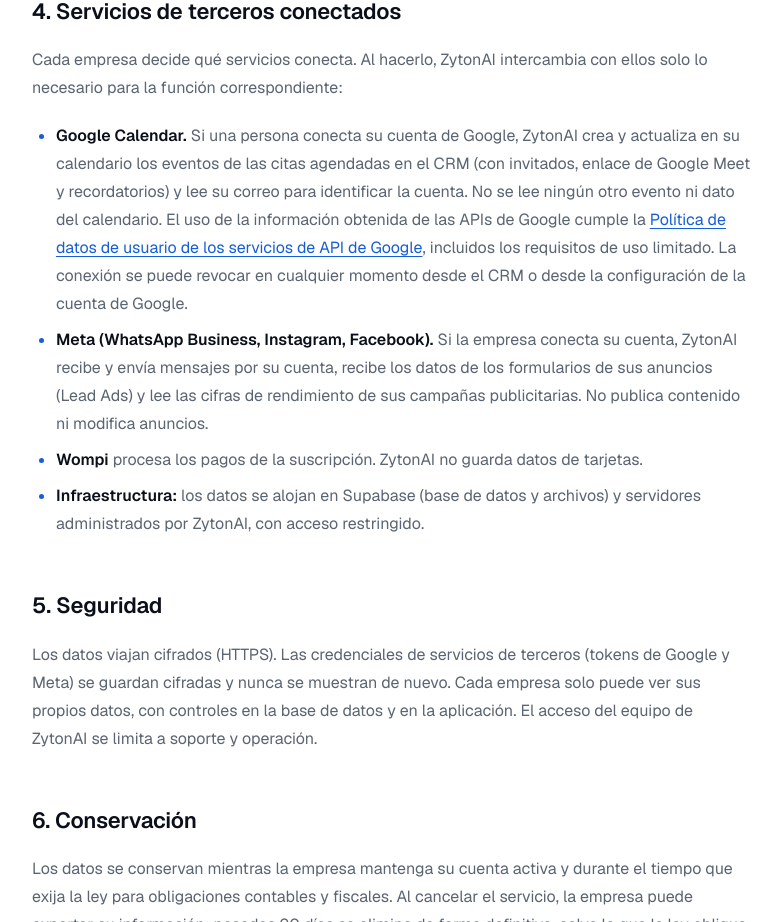
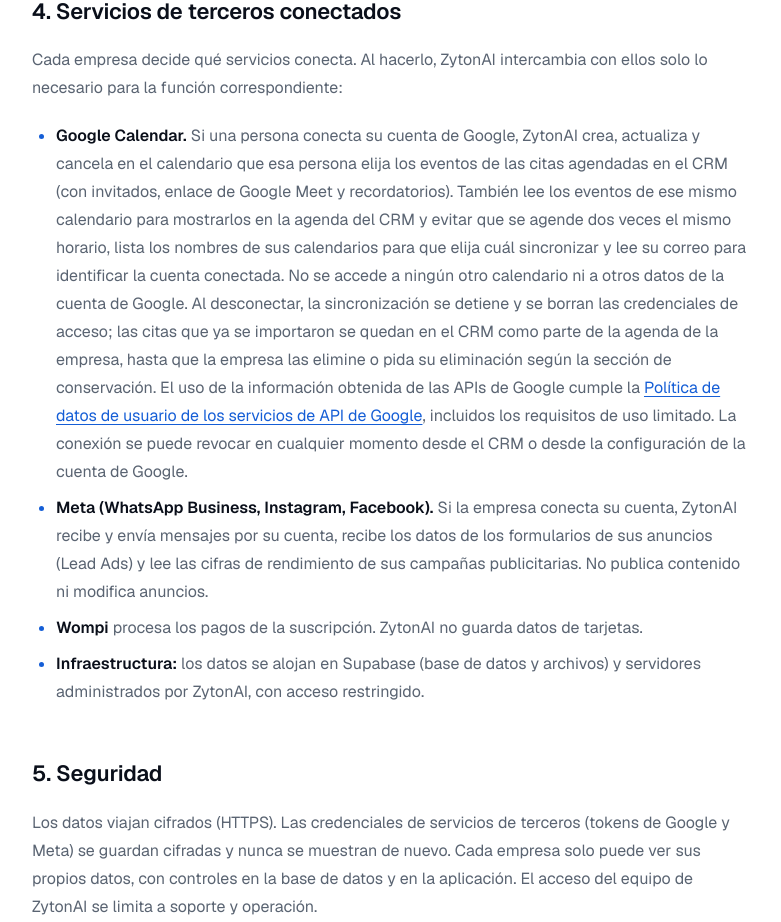
Before and after one commit to ZytonAI/Paguina-WEB-Zyton, a Next.js app: page /privacidad in a window 1280 px wide. Shown: the part 1880-2802 px from the top of the page, without its empty margins (248-1029 px from the left). Built offline with nearby package versions, Linux system fonts and the light colour scheme.

Commit message:
Privacidad: Google Calendar reconoce la lectura de eventos y que las citas importadas se quedan al desconectar
Co-Authored-By: Claude Opus 5.5 <noreply@anthropic.com>

```diff
--- a/src/app/privacidad/page.tsx
+++ b/src/app/privacidad/page.tsx
@@ -110,10 +110,18 @@ export default function PrivacidadPage() {
       <ul>
         <li>
           <strong>Google Calendar.</strong> Si una persona conecta su cuenta de
-          Google, ZytonAI crea y actualiza en su calendario los eventos de las
-          citas agendadas en el CRM (con invitados, enlace de Google Meet y
-          recordatorios) y lee su correo para identificar la cuenta. No se lee
-          ningún otro evento ni dato del calendario. El uso de la información
+          Google, ZytonAI crea, actualiza y cancela en el calendario que esa
+          persona elija los eventos de las citas agendadas en el CRM (con
+          invitados, enlace de Google Meet y recordatorios). También lee los
+          eventos de ese mismo calendario para mostrarlos en la agenda del CRM y
+          evitar que se agende dos veces el mismo horario, lista los nombres de
+          sus calendarios para que elija cuál sincronizar y lee su correo para
+          identificar la cuenta conectada. No se accede a ningún otro calendario
+          ni a otros datos de la cuenta de Google. Al desconectar, la
+          sincronización se detiene y se borran las credenciales de acceso; las
+          citas que ya se importaron se quedan en el CRM como parte de la agenda
+          de la empresa, hasta que la empresa las elimine o pida su eliminación
+          según la sección de conservación. El uso de la información
           obtenida de las APIs de Google cumple la{" "}
           <a
             href="https://developers.google.com/terms/api-services-user-data-policy"
```
